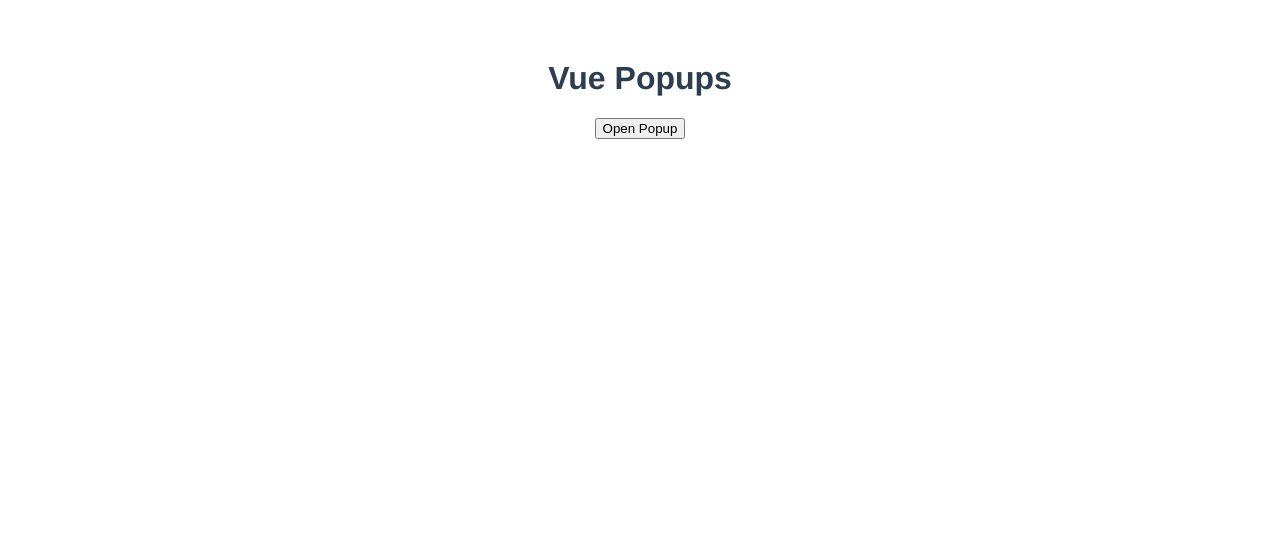
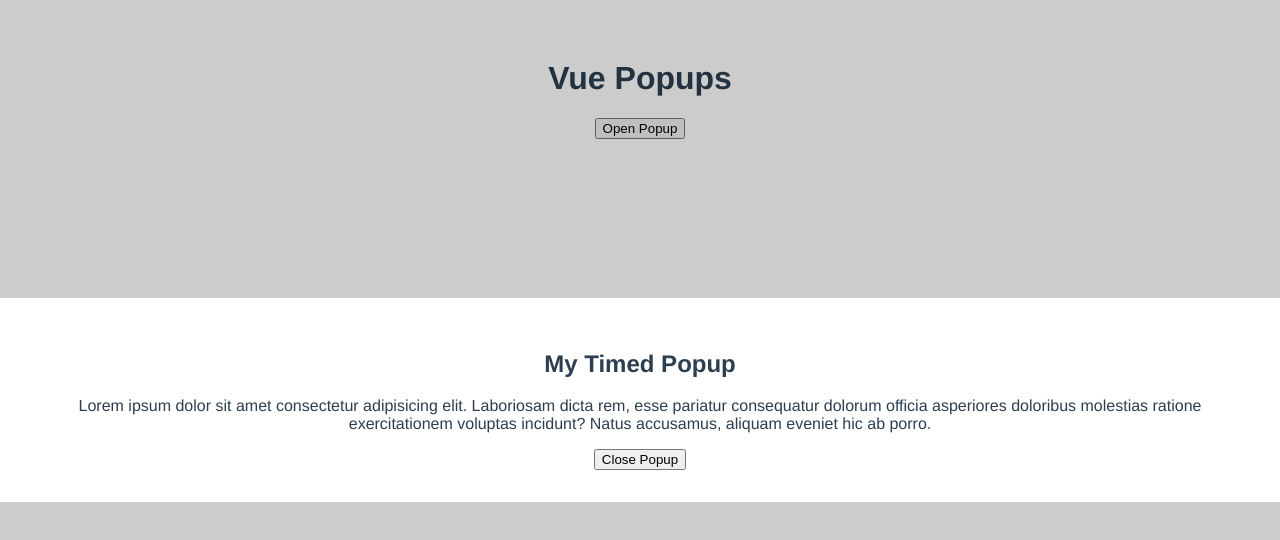
Before and after one commit to drummer-Yurii/vue-popups, a Vue app: page / in a window 1280 px wide. Shown: the top 540 px of the page. Built offline with nearby package versions, Linux system fonts and the light colour scheme.

Commit message:
show timedTrigger popup

```diff
--- a/src/App.vue
+++ b/src/App.vue
@@ -5,7 +5,7 @@
     <ThePopup v-if="popupTriggers.buttonTrigger" :TogglePopup="() => TogglePopup('buttonTrigger')">
       <h2>My Button Popup</h2>
     </ThePopup>
-    <ThePopup v-if="popupTriggers.timedTrigger">
+    <ThePopup v-if="popupTriggers.timedTrigger" :TogglePopup="() => TogglePopup('timedTrigger')">
       <h2>My Timed Popup</h2>
       <p>
         Lorem ipsum dolor sit amet consectetur adipisicing elit. Laboriosam dicta rem, esse pariatur
@@ -34,6 +34,10 @@
       popupTriggers.value[trigger] = !popupTriggers.value[trigger]
     }
 
+    setTimeout(() => {
+      popupTriggers.value.timedTrigger = true;
+    }, 3000);
+
     return {
       ThePopup,
       popupTriggers,
```
